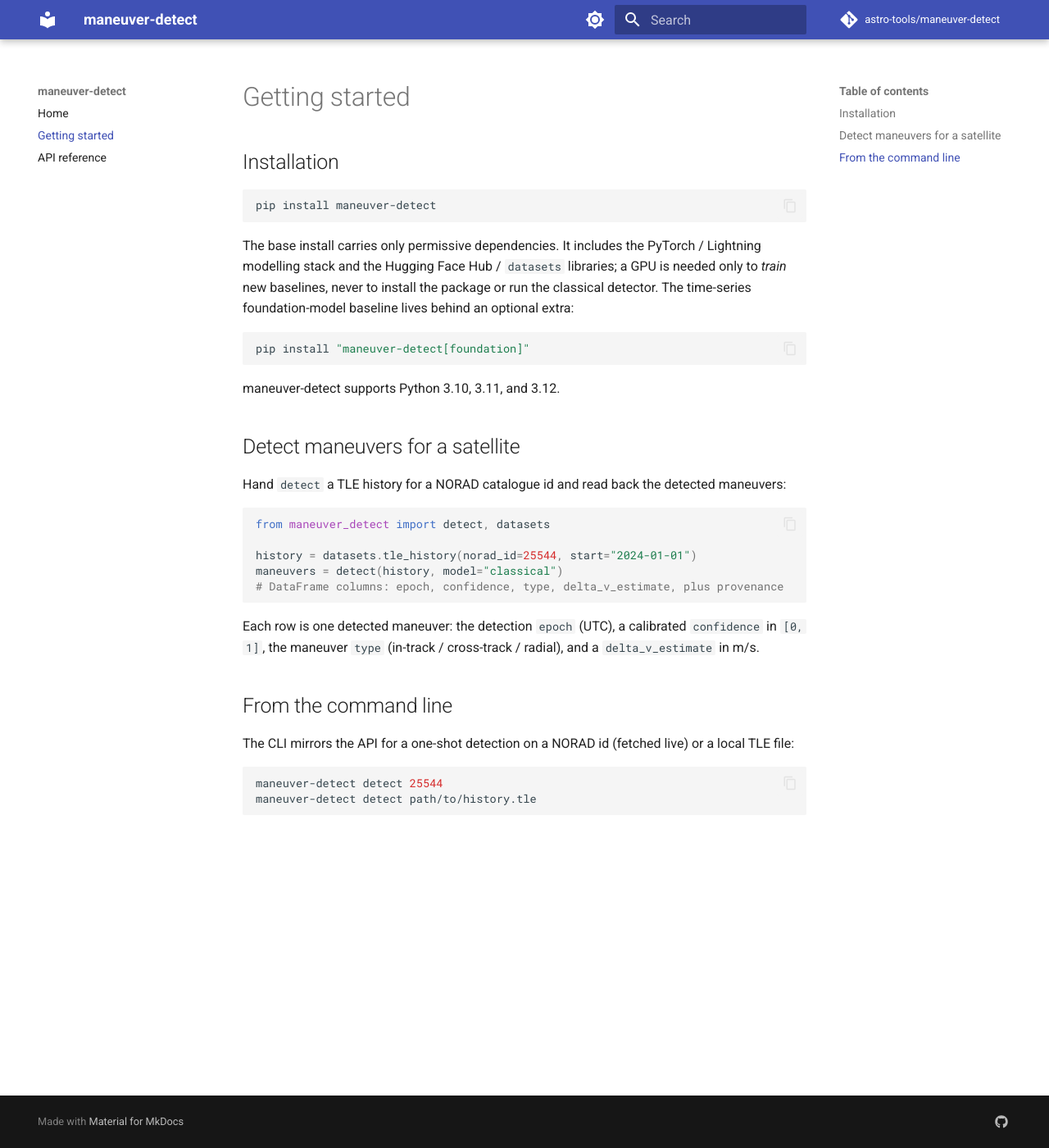
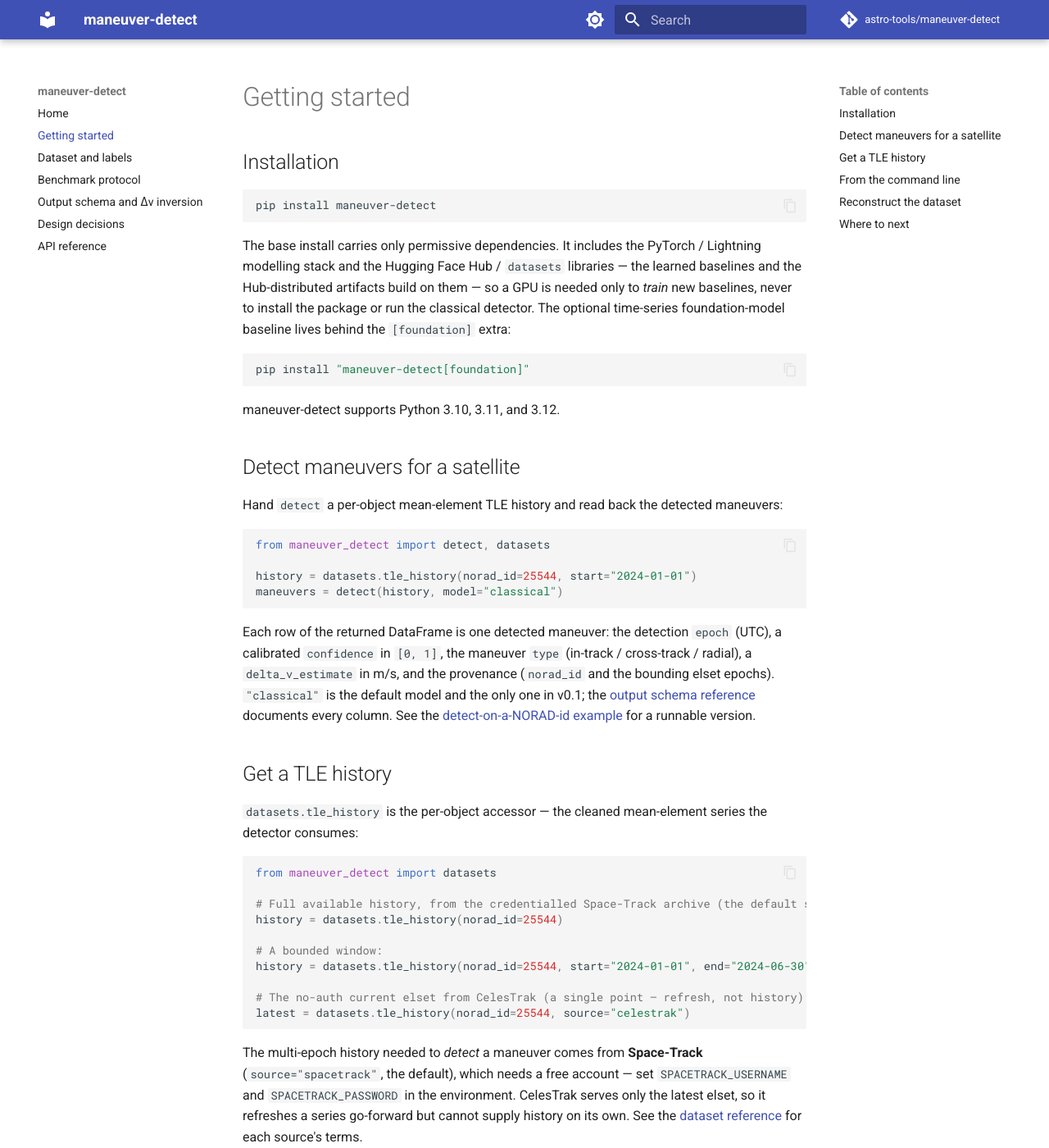
Before and after one commit to astro-tools/maneuver-detect, an MkDocs documentation site: the page built from docs/getting-started.md, in a window 1280 px wide and 1400 px high. Shown: the whole window at 82% size. Built offline with MkDocs 1.6.1 and Material for MkDocs 9.7.7, drawn with Linux system fonts in a browser that asks for light colours; comment, search, counter and statistics services are not loaded; some of the changed text lies outside the part shown.

Commit message:
Docs + README: v0.1 (#47)
- Docs site: dataset & label-source reference (with each source's terms), the benchmark-protocol contract, the output-schema & Δv-inversion reference, and the frozen D1–D10 design-decisions page; getting-started extended for the datasets accessor and the dataset-build CLI; expanded API reference and nav.
- README: align with the v0.1 surface — add the no-cross-catalog-correlation non-goal and revise the dataset/benchmark summary (recipe-first dataset, in-package classical baseline, local scorer; leaderboard and Hub distribution as later-release plans).
- Examples: detect-by-NORAD-id and reproduce-baseline scripts, with a subprocess smoke test.

Closes #18

````diff
--- a/docs/getting-started.md
+++ b/docs/getting-started.md
@@ -6,10 +6,10 @@
 pip install maneuver-detect
 ```
 
-The base install carries only permissive dependencies. It includes the PyTorch / Lightning
-modelling stack and the Hugging Face Hub / `datasets` libraries; a GPU is needed only to *train* new
-baselines, never to install the package or run the classical detector. The time-series
-foundation-model baseline lives behind an optional extra:
+The base install carries only permissive dependencies. It includes the PyTorch / Lightning modelling stack
+and the Hugging Face Hub / `datasets` libraries — the learned baselines and the Hub-distributed artifacts
+build on them — so a GPU is needed only to *train* new baselines, never to install the package or run the
+classical detector. The optional time-series foundation-model baseline lives behind the `[foundation]` extra:
 
 ```bash
 pip install "maneuver-detect[foundation]"
@@ -19,25 +19,86 @@
 
 ## Detect maneuvers for a satellite
 
-Hand `detect` a TLE history for a NORAD catalogue id and read back the detected maneuvers:
+Hand `detect` a per-object mean-element TLE history and read back the detected maneuvers:
 
 ```python
 from maneuver_detect import detect, datasets
 
 history = datasets.tle_history(norad_id=25544, start="2024-01-01")
 maneuvers = detect(history, model="classical")
-# DataFrame columns: epoch, confidence, type, delta_v_estimate, plus provenance
 ```
 
-Each row is one detected maneuver: the detection `epoch` (UTC), a calibrated `confidence` in
-`[0, 1]`, the maneuver `type` (in-track / cross-track / radial), and a `delta_v_estimate` in m/s.
+Each row of the returned DataFrame is one detected maneuver: the detection `epoch` (UTC), a calibrated
+`confidence` in `[0, 1]`, the maneuver `type` (in-track / cross-track / radial), a `delta_v_estimate` in m/s,
+and the provenance (`norad_id` and the bounding elset epochs). `"classical"` is the default model and the only
+one in v0.1; the [output schema reference](schema.md) documents every column. See the
+[detect-on-a-NORAD-id example](https://github.com/astro-tools/maneuver-detect/blob/main/examples/detect_norad.py)
+for a runnable version.
+
+## Get a TLE history
+
+`datasets.tle_history` is the per-object accessor — the cleaned mean-element series the detector consumes:
+
+```python
+from maneuver_detect import datasets
+
+# Full available history, from the credentialled Space-Track archive (the default source):
+history = datasets.tle_history(norad_id=25544)
+
+# A bounded window:
+history = datasets.tle_history(norad_id=25544, start="2024-01-01", end="2024-06-30")
+
+# The no-auth current elset from CelesTrak (a single point — refresh, not history):
+latest = datasets.tle_history(norad_id=25544, source="celestrak")
+```
+
+The multi-epoch history needed to *detect* a maneuver comes from **Space-Track** (`source="spacetrack"`, the
+default), which needs a free account — set `SPACETRACK_USERNAME` and `SPACETRACK_PASSWORD` in the environment.
+CelesTrak serves only the latest elset, so it refreshes a series go-forward but cannot supply history on its
+own. See the [dataset reference](dataset.md) for each source's terms.
 
 ## From the command line
 
-The CLI mirrors the API for a one-shot detection on a NORAD id (fetched live) or a local TLE
-file:
+The `detect` subcommand mirrors the API for a one-shot detection on a NORAD id (its history fetched live) or a
+local TLE file:
 
 ```bash
-maneuver-detect detect 25544
-maneuver-detect detect path/to/history.tle
+maneuver-detect detect 25544                       # a NORAD catalogue id
+maneuver-detect detect path/to/history.tle         # a local TLE file
 ```
+
+The target is read as a local file when it names one, otherwise as a NORAD id. Useful flags:
+
+| Flag | Effect |
+|---|---|
+| `--model` | Detector to run (default: the classical reference detector). |
+| `--source` | Catalogue source for a NORAD-id fetch: `spacetrack` (credentialled history, default) or `celestrak` (no-auth current elset). Ignored for a file. |
+| `--start` / `--end` | ISO-8601 epoch bounds, e.g. `--start 2024-01-01 --end 2024-06-30`. |
+| `--format` | `table` (default, human), `csv`, or `json`. |
+| `--output, -o` | Write to a file instead of stdout. |
+
+The CLI is a thin shell over the API, so it produces the same result as the equivalent `detect()` call. Output
+stays ASCII (the Δv column prints as `delta_v_estimate`), so it is safe on a Windows console.
+
+## Reconstruct the dataset
+
+The labelled dataset is distributed as a pinned **reconstruction recipe**, not a data blob (the raw Space-Track
+history is not redistributable). Rebuild it locally from your own Space-Track account:
+
+```bash
+export SPACETRACK_USERNAME=you@example.com
+export SPACETRACK_PASSWORD=...
+maneuver-detect dataset build --out dataset/
+```
+
+This fetches each catalogue object's series and the open maneuver-label files, reconstructs the labelled
+dataset, and writes `recipe.json`, `labels.json`, and a content-hash `manifest.json` — the raw series is never
+written. The [dataset reference](dataset.md) covers the distribution model, the catalogue, and the source
+terms in full.
+
+## Where to next
+
+- The [dataset and label sources](dataset.md) — what is in the dataset and the terms of every source.
+- The [benchmark protocol](benchmark.md) — the splits, the matching rule, and the metric a method is scored on.
+- The [output schema and Δv inversion](schema.md) — the columns `detect` returns and the physics behind them.
+- The [API reference](api.md) — the full public surface.
--- a/mkdocs.yml
+++ b/mkdocs.yml
@@ -40,6 +40,10 @@
 nav:
   - Home: index.md
   - Getting started: getting-started.md
+  - Dataset and labels: dataset.md
+  - Benchmark protocol: benchmark.md
+  - Output schema and Δv inversion: schema.md
+  - Design decisions: decisions.md
   - API reference: api.md
 
 plugins:
````
Also changed, not shown: README.md (+27 -11 lines), docs/api.md (+36 -0 lines), docs/benchmark.md (added, +81 -0 lines), docs/dataset.md (added, +81 -0 lines), docs/decisions.md (added, +117 -0 lines), docs/index.md (+10 -3 lines), docs/schema.md (added, +72 -0 lines), 3 other files.
